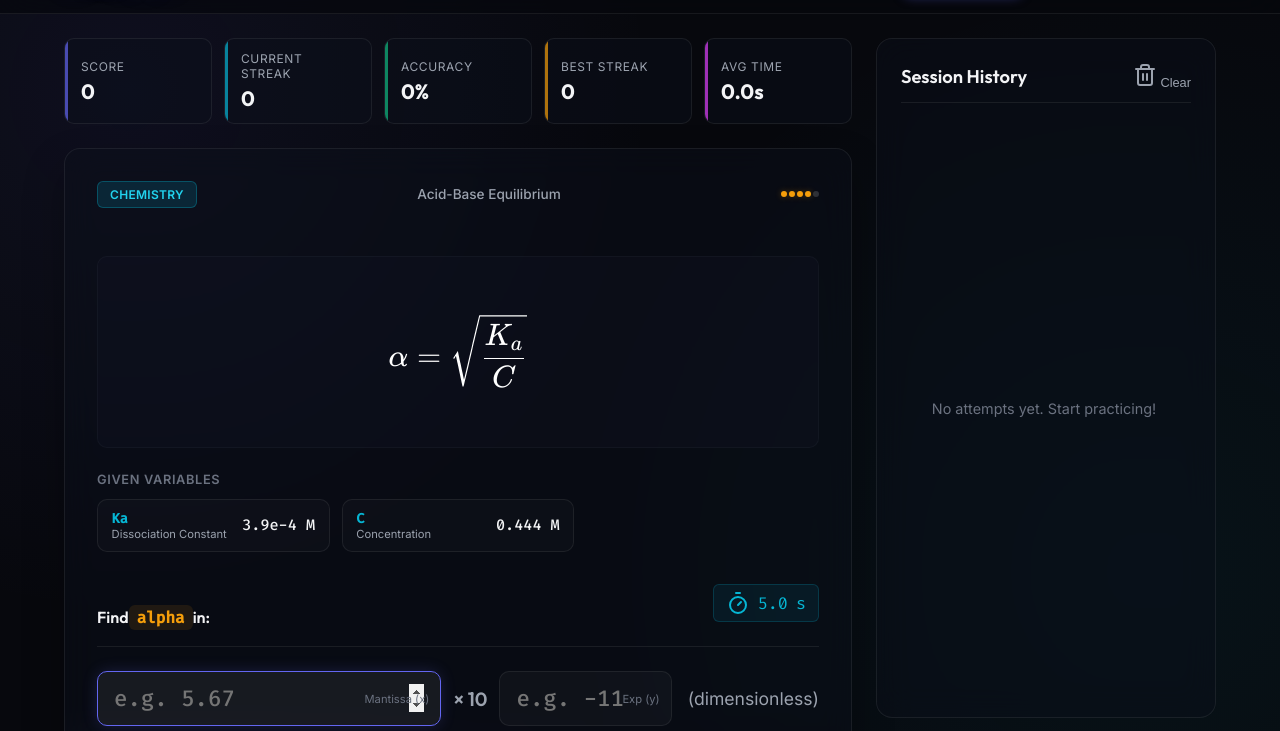
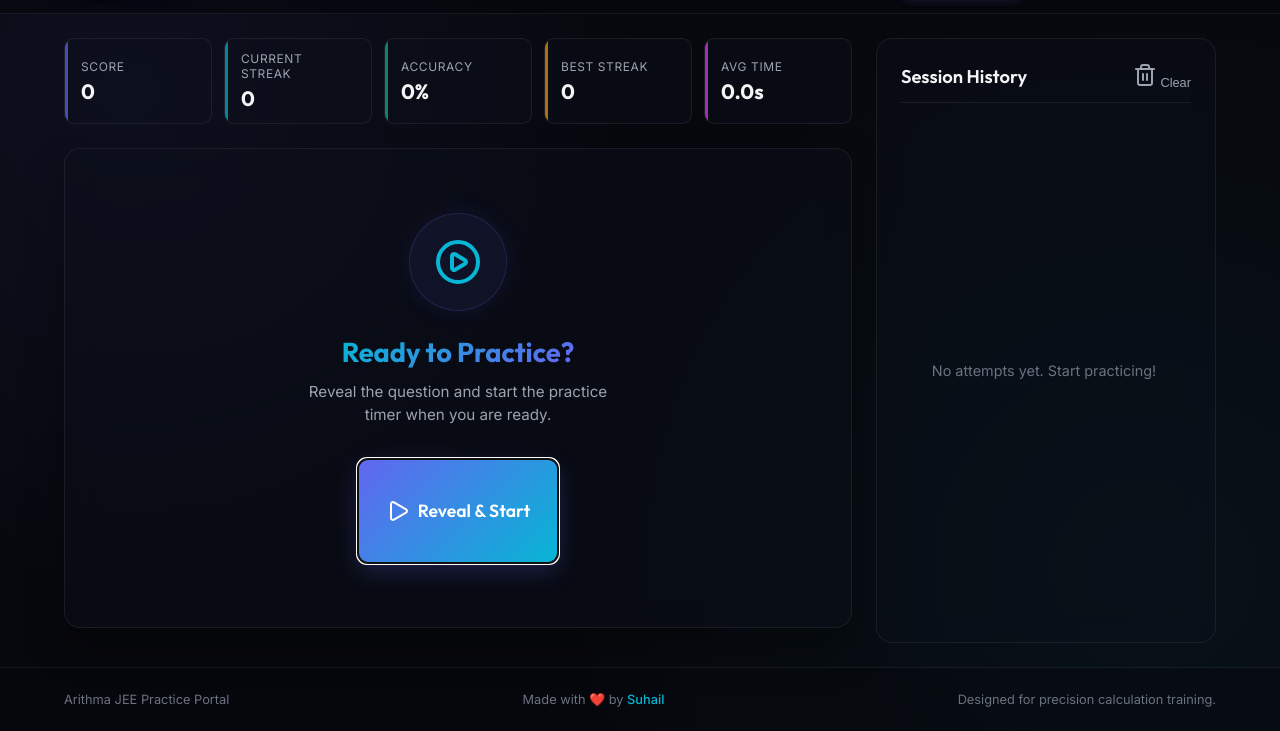
Before and after one commit to ItsSuhail/itssuhail.github.io, a plain HTML site: page Arithma/index.html in a window 1280 px wide. Shown: the part 69-800 px from the top of the page. Drawn offline with nearby package versions, Linux system fonts and the light colour scheme.

Commit message:
Added a start button for timer

```diff
--- a/Arithma/app.js
+++ b/Arithma/app.js
@@ -51,6 +51,8 @@ function initDOMElements() {
   DOM.challengeCard = document.getElementById('challenge-card');
   DOM.screenQuestion = document.getElementById('screen-question');
   DOM.screenResult = document.getElementById('screen-result');
+  DOM.screenStart = document.getElementById('screen-start');
+  DOM.btnStartTimer = document.getElementById('btn-start-timer');
 
   DOM.badgeSubject = document.getElementById('badge-subject');
   DOM.topicLabel = document.getElementById('topic-label');
@@ -328,11 +330,21 @@ function loadNewQuestion() {
     DOM.unitLabel.style.display = 'none';
   }
 
-  startTimer();
-  DOM.inputMantissa.focus();
+  // Show start screen, hide question screen
+  DOM.screenQuestion.style.display = 'none';
+  DOM.screenStart.style.display = 'flex';
+  DOM.btnStartTimer.focus();
 
   // Re-trigger lucide icons
   window.lucide.createIcons();
+}
+
+// Start the practice timer and reveal the question
+function startPracticeTimer() {
+  DOM.screenStart.style.display = 'none';
+  DOM.screenQuestion.style.display = 'flex';
+  startTimer();
+  DOM.inputMantissa.focus();
 }
 
 // Evaluate correctness and render Result Panel
@@ -624,12 +636,15 @@ function setupEvents() {
   // Submit and next buttons
   DOM.btnSubmit.addEventListener('click', submitAnswer);
   DOM.btnNext.addEventListener('click', loadNewQuestion);
+  DOM.btnStartTimer.addEventListener('click', startPracticeTimer);
 
   // Form input interactions
   const triggerSubmitOnEnter = (e) => {
     if (e.key === 'Enter') {
       if (DOM.screenQuestion.style.display === 'flex') {
         submitAnswer();
+      } else if (DOM.screenStart.style.display === 'flex') {
+        startPracticeTimer();
       } else {
         loadNewQuestion();
       }
@@ -641,6 +656,23 @@ function setupEvents() {
 
   DOM.inputMantissa.addEventListener('input', updateLivePreview);
   DOM.inputExponent.addEventListener('input', updateLivePreview);
+
+  // Global keydown handler for Enter key navigation
+  document.addEventListener('keydown', (e) => {
+    if (e.key === 'Enter') {
+      // If focused element is a button, let the default click event handle it
+      if (document.activeElement && document.activeElement.tagName === 'BUTTON') {
+        return;
+      }
+      if (DOM.screenStart.style.display === 'flex') {
+        startPracticeTimer();
+        e.preventDefault();
+      } else if (DOM.screenResult.style.display === 'flex') {
+        loadNewQuestion();
+        e.preventDefault();
+      }
+    }
+  });
 
   // Sidebar Clear History button
   DOM.btnClearHistory.addEventListener('click', clearHistory);
--- a/Arithma/index.html
+++ b/Arithma/index.html
@@ -81,8 +81,20 @@
       <!-- Active Challenge Card -->
       <div id="challenge-card" class="card-stage question-showing">
 
+        <!-- Start/Reveal Question Screen -->
+        <div id="screen-start" class="start-card-overlay" style="display: flex;">
+          <div class="start-icon-container">
+            <i data-lucide="play-circle" style="width: 48px; height: 48px; color: var(--color-secondary);"></i>
+          </div>
+          <h2>Ready to Practice?</h2>
+          <p>Reveal the question and start the practice timer when you are ready.</p>
+          <button id="btn-start-timer" class="btn-primary" style="min-width: 200px;">
+            <i data-lucide="play"></i> Reveal & Start
+          </button>
+        </div>
+
         <!-- Question Screen (active initially) -->
-        <div id="screen-question" style="display: flex; flex-direction: column; height: 100%; flex: 1;">
+        <div id="screen-question" style="display: none; flex-direction: column; height: 100%; flex: 1;">
           <div class="card-meta">
             <span id="badge-subject" class="badge-subject physics">Physics</span>
             <span id="topic-label" class="topic-label">Mechanics & Kinematics</span>
@@ -286,7 +298,9 @@
   <footer>
     <div class="footer-container">
       <span>Arithma JEE Practice Portal</span>
-      <span class="footer-attribution">Made with <a href="https://github.com/ItsSuhail" target="_blank" rel="noopener noreferrer" class="heart-link">❤️</a> by <a href="https://suhailhasan.onrender.com" target="_blank" rel="noopener noreferrer" class="author-link">Suhail</a></span>
+      <span class="footer-attribution">Made with <a href="https://github.com/ItsSuhail" target="_blank"
+          rel="noopener noreferrer" class="heart-link">❤️</a> by <a href="https://suhailhasan.onrender.com"
+          target="_blank" rel="noopener noreferrer" class="author-link">Suhail</a></span>
       <span>Designed for precision calculation training.</span>
     </div>
   </footer>
--- a/Arithma/style.css
+++ b/Arithma/style.css
@@ -1134,6 +1134,55 @@ footer {
   text-decoration: underline;
 }
 
+
+/* Start Reveal Screen Overlay */
+.start-card-overlay {
+  display: flex;
+  flex-direction: column;
+  align-items: center;
+  justify-content: center;
+  text-align: center;
+  height: 100%;
+  flex: 1;
+  padding: 2rem;
+  animation: slideIn var(--transition-speed) ease;
+}
+
+.start-icon-container {
+  background: rgba(99, 102, 241, 0.08);
+  border: 1px solid rgba(99, 102, 241, 0.2);
+  padding: 1.5rem;
+  border-radius: 50%;
+  margin-bottom: 1.5rem;
+  display: flex;
+  align-items: center;
+  justify-content: center;
+  box-shadow: 0 0 25px rgba(99, 102, 241, 0.1);
+  transition: transform 0.3s ease;
+}
+
+.start-card-overlay:hover .start-icon-container {
+  transform: scale(1.05);
+}
+
+.start-card-overlay h2 {
+  font-family: var(--font-header);
+  font-size: 1.7rem;
+  font-weight: 700;
+  margin-bottom: 0.75rem;
+  background: linear-gradient(135deg, var(--color-secondary), var(--color-primary));
+  -webkit-background-clip: text;
+  -webkit-text-fill-color: transparent;
+}
+
+.start-card-overlay p {
+  color: var(--color-text-muted);
+  font-size: 0.95rem;
+  max-width: 320px;
+  margin-bottom: 2rem;
+  line-height: 1.5;
+}
+
 /* Mobile drawer toggle */
 .btn-mobile-history {
   display: none;
```
